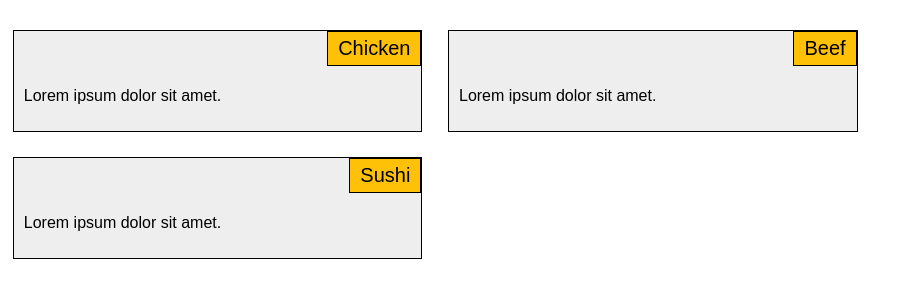
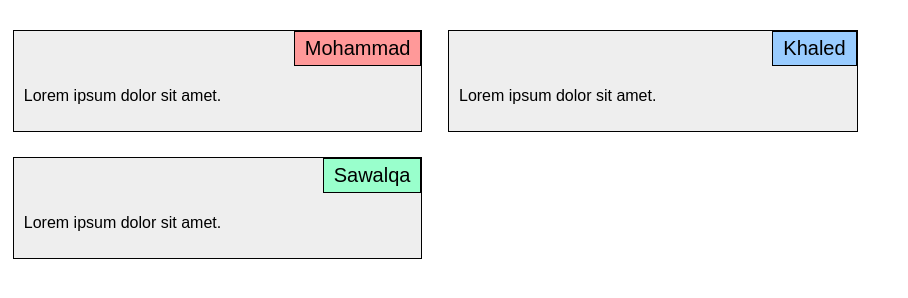
Before and after one commit to S1lv3r-x/Internet-programming, a plain HTML site: page index.html in a window 1280 px wide. Shown: the part 60-358 px from the top of the page, without its empty margins (0-908 px from the left). Drawn offline with Linux system fonts and the light colour scheme.

Commit message:
Update index.html

```diff
--- a/index.html
+++ b/index.html
@@ -8,16 +8,16 @@
 </head>
 <body>
   <h1>Our Menu</h1>
-  <div class="section chicken">
-    <div class="title">Chicken</div>
+  <div class="section Mohammad">
+    <div class="title">Mohammad</div>
     <p>Lorem ipsum dolor sit amet.</p>
   </div>
-  <div class="section beef">
-    <div class="title">Beef</div>
+  <div class="section Khaled">
+    <div class="title">Khaled</div>
     <p>Lorem ipsum dolor sit amet.</p>
   </div>
-  <div class="section sushi">
-    <div class="title">Sushi</div>
+  <div class="section Sawalqa">
+    <div class="title">Sawalqa</div>
     <p>Lorem ipsum dolor sit amet.</p>
   </div>
 </body>
```
